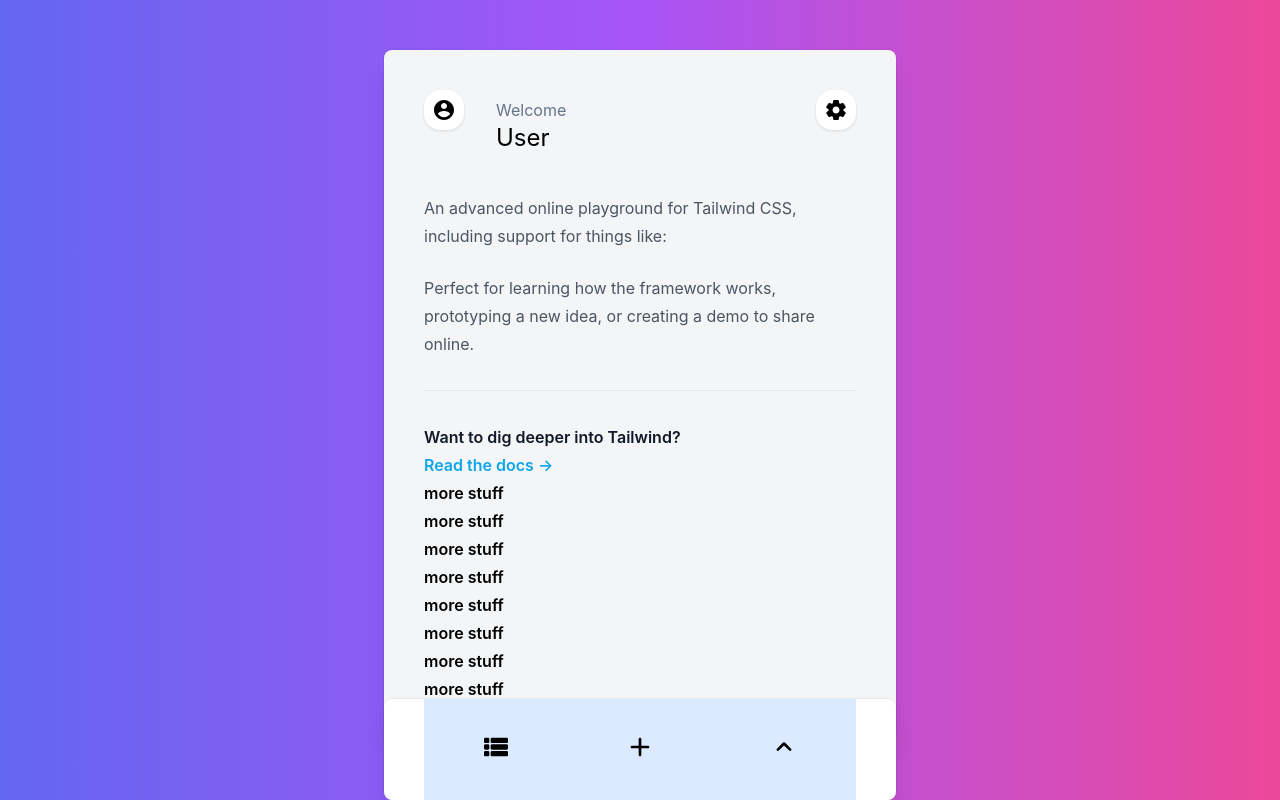
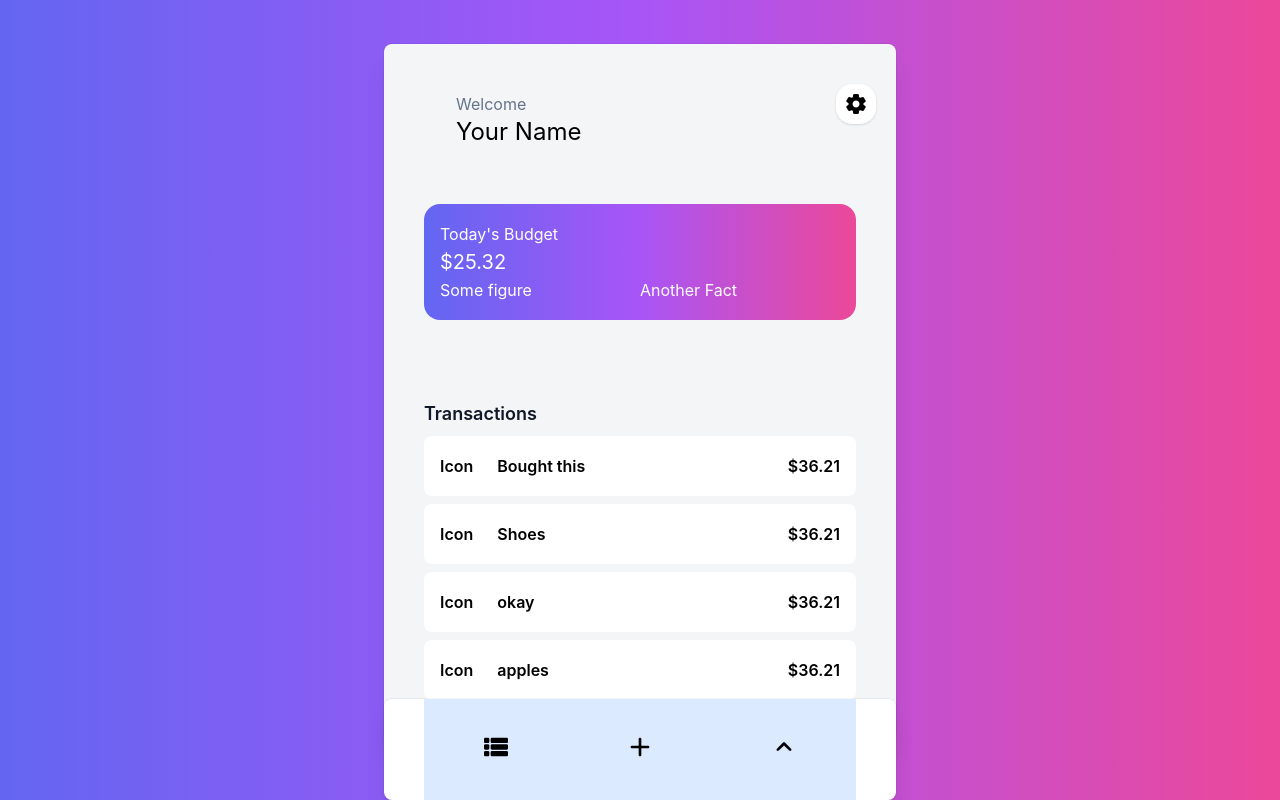
Before and after one commit to Bryson14/budget-app, a Next.js app: page / in a window 1280 px wide. Built offline with nearby package versions, Linux system fonts and the light colour scheme.

Commit message:
working on homepage at last, stuch on what it whould actually be functionally

```diff
--- a/pages/index.js
+++ b/pages/index.js
@@ -20,7 +20,7 @@ export default function Home(props) {
   useEffect(() => {
     let default_name =
       localStorage.getItem(USERNAME_KEY) === null
-        ? "User"
+        ? "Your Name"
         : localStorage.getItem(USERNAME_KEY);
     setUsername(default_name);
   }, []);
@@ -34,60 +34,24 @@ export default function Home(props) {
         <div className="absolute inset-0 theme-gradient bg-center "></div>
         <div className="relative mb-4 px-6 pt-10 pb-8 bg-[#F3F5F7] shadow-xl ring-1 ring-gray-900/5 sm:max-w-lg sm:mx-auto sm:rounded-lg sm:px-10">
           <div className="max-w-md mx-auto">
-            <dialog
-              id="profile-dialog"
-              className="transition duration-150 ease-in-out rounded-2xl theme-gradient "
-            >
-              <form>
-                <div className="grid place-items-center">
-                  <input
-                    type="text"
-                    placeholder="Username"
-                    className="text-xl font-normal bg-gray-50 border border-gray-300 text-gray-900 sm:text-sm rounded-lg focus:ring-blue-500 focus:border-blue-500 block w-full p-2.5 dark:bg-gray-700 dark:border-gray-600 dark:placeholder-gray-400 dark:text-white dark:focus:ring-blue-500 dark:focus:border-blue-500"
-                    value={username}
-                    onChange={(e) => {
-                      localStorage.setItem(USERNAME_KEY, e.target.value);
-                      setUsername(e.target.value);
-                    }}
-                  ></input>
-                </div>
-                <menu className="grid place-items-center">
-                  <button
-                    className="m-4 place-self-center bg-emerald-400 hover:bg-gradient-to-l from-emerald-500 via-pink-700 to-indigo-500 text-white font-bold py-2 px-4 rounded focus:outline-none focus:shadow-outline"
-                    id="confirmBtn"
-                    value="default"
-                  >
-                    Done
-                  </button>
-                </menu>
-              </form>
-            </dialog>
-
             <div className="flex justify-between">
               <div className="flex justify-start gap-x-6">
                 <div>
-                  <div
-                    className="relative block bg-white rounded-2xl shadow p-2"
-                    onClick={() => {
-                      document.getElementById("profile-dialog").showModal();
-                    }}
-                  >
-                    <svg
-                      xmlns="http://www.w3.org/2000/svg"
-                      height="24px"
-                      viewBox="0 0 24 24"
-                      width="24px"
-                      className="fill-black dark:fill-white"
-                    >
-                      <path d="M0 0h24v24H0V0z" fill="none" />
-                      <path d="M12 2C6.48 2 2 6.48 2 12s4.48 10 10 10 10-4.48 10-10S17.52 2 12 2zm0 3c1.66 0 3 1.34 3 3s-1.34 3-3 3-3-1.34-3-3 1.34-3 3-3zm0 14.2c-2.5 0-4.71-1.28-6-3.22.03-1.99 4-3.08 6-3.08 1.99 0 5.97 1.09 6 3.08-1.29 1.94-3.5 3.22-6 3.22z" />
-                    </svg>
-                  </div>
-                </div>
-                <div>
                   <div className="relative block p-2">
-                    <p className="text-base text-slate-500">Welcome</p>
-                    <p className="text-2xl text-bold text-black">{username}</p>
+                    <p className="text-base text-slate-500 pl-6">Welcome</p>
+                    <input
+                      className="text-2xl text-bold text-black bg-transparent hover:theme-gradient hover:opacity-75 rounded-xl pl-6"
+                      onChange={(e) => {
+                        setUsername(e.target.value);
+                        // TODO keep a user from deleting their username?
+                        if (e.target.value === "") {
+                          localStorage.setItem(USERNAME_KEY, "Your Name");
+                        } else {
+                          localStorage.setItem(USERNAME_KEY, e.target.value);
+                        }
+                      }}
+                      value={username}
+                    />
                   </div>
                 </div>
               </div>
@@ -113,38 +77,41 @@ export default function Home(props) {
               </div>
             </div>
 
-            <div className="divide-y divide-gray-300/50">
-              <div className="py-8 text-base leading-7 space-y-6 text-gray-600">
-                <p>
-                  An advanced online playground for Tailwind CSS, including
-                  support for things like:
-                </p>
-
-                <p>
-                  Perfect for learning how the framework works, prototyping a
-                  new idea, or creating a demo to share online.
-                </p>
+            <div className="divide-gray-300/50">
+              <div className="flex py-8 text-base leading-7 space-y-6 text-white">
+                <div className="flex-1 theme-gradient rounded-2xl justify-center my-4 p-4 ">
+                  <div>Today&apos;s Budget</div>
+                  <div id="total-number" className="text-bold text-xl">
+                    $25.32
+                  </div>
+                  <div className="flex">
+                    <div className="flex-1">Some figure</div>
+                    <div className="flex-1">Another Fact</div>
+                  </div>
+                </div>
               </div>
               <div className="pt-8 text-base leading-7 font-semibold">
-                <p className="text-gray-900">
-                  Want to dig deeper into Tailwind?
-                </p>
-                <p>
-                  <a
-                    href="https://tailwindcss.com/docs"
-                    className="text-sky-500 hover:text-sky-600"
-                  >
-                    Read the docs &rarr;
-                  </a>
-                </p>
-                <p>more stuff</p>
-                <p>more stuff</p>
-                <p>more stuff</p>
-                <p>more stuff</p>
-                <p>more stuff</p>
-                <p>more stuff</p>
-                <p>more stuff</p>
-                <p>more stuff</p>
+                <p className="text-gray-900 text-lg">Transactions</p>
+                <div className="flex flex-row bg-white rounded-lg my-2 p-4">
+                  <div className="flex-none mr-2">Icon</div>
+                  <div className="flex-1 mx-4">Bought this</div>
+                  <div className="flex-initial">$36.21</div>
+                </div>
+                <div className="flex flex-row bg-white rounded-lg my-2 p-4">
+                  <div className="flex-none mr-2">Icon</div>
+                  <div className="flex-1 mx-4">Shoes</div>
+                  <div className="flex-initial">$36.21</div>
+                </div>
+                <div className="flex flex-row bg-white rounded-lg my-2 p-4">
+                  <div className="flex-none mr-2">Icon</div>
+                  <div className="flex-1 mx-4">okay</div>
+                  <div className="flex-initial">$36.21</div>
+                </div>
+                <div className="flex flex-row bg-white rounded-lg my-2 p-4">
+                  <div className="flex-none mr-2">Icon</div>
+                  <div className="flex-1 mx-4">apples</div>
+                  <div className="flex-initial">$36.21</div>
+                </div>
               </div>
             </div>
           </div>
--- a/styles/globals.css
+++ b/styles/globals.css
@@ -8,6 +8,10 @@ body {
   margin: 0;
   font-family: -apple-system, BlinkMacSystemFont, Segoe UI, Roboto, Oxygen,
     Ubuntu, Cantarell, Fira Sans, Droid Sans, Helvetica Neue, sans-serif;
+}
+
+input {
+  @apply appearance-none;
 }
 
 a {
```
